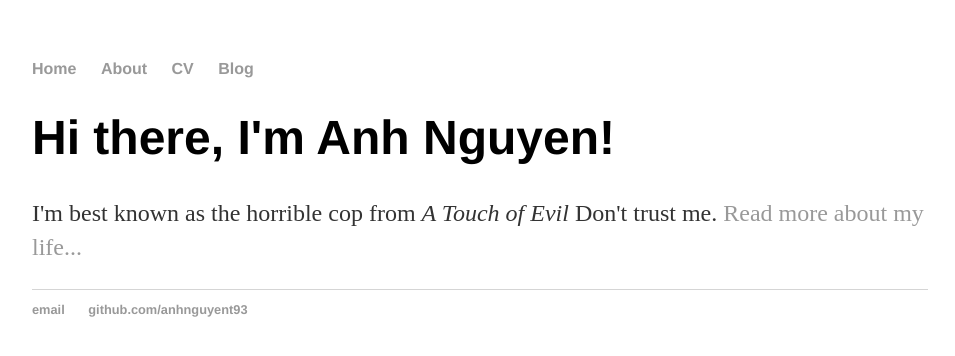
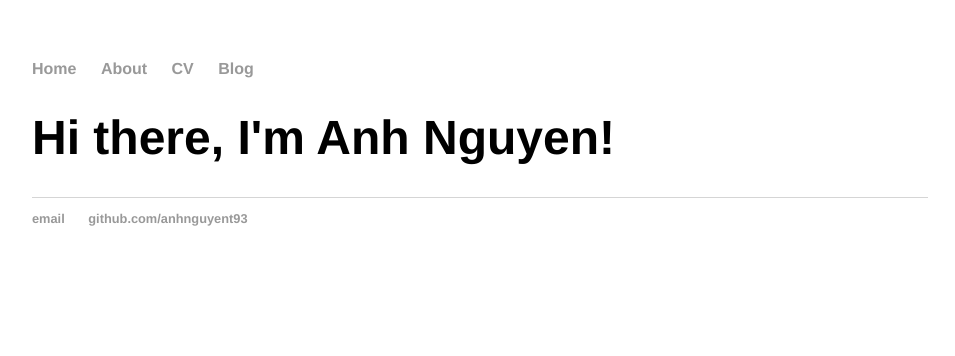
Before and after one commit to anhnguyent93/anhnguyent93.github.io, a Jekyll site: the page built from index.html, in a window 1280 px wide. Shown: the top 356 px of the page, without its empty margins (160-1115 px from the left). Built offline with Jekyll 4.4.1, drawn with Linux system fonts in a browser that asks for light colours.

Commit message:
Update index.html

```diff
--- a/index.html
+++ b/index.html
@@ -1,30 +1,7 @@
-<!DOCTYPE html>
-<html>
-	<head>
-		<title>Anh Nguyen</title>
-		<!-- link to main stylesheet -->
-		<link rel="stylesheet" type="text/css" href="/css/main.css">
-	</head>
-	<body>
-		<nav>
-    		<ul>
-        		<li><a href="/">Home</a></li>
-	        	<li><a href="/about">About</a></li>
-        		<li><a href="/cv">CV</a></li>
-        		<li><a href="/blog">Blog</a></li>
-    		</ul>
-		</nav>
-		<div class="container">
-    		<div class="blurb">
-        		<h1>Hi there, I'm Anh Nguyen!</h1>
-				<p>I'm best known as the horrible cop from <em>A Touch of Evil</em> Don't trust me. <a href="/about">Read more about my life...</a></p>
-    		</div><!-- /.blurb -->
-		</div><!-- /.container -->
-		<footer>
-    		<ul>
-        		<li><a href="mailto:anh.nguyent93@gmail.com">email</a></li>
-        		<li><a href="https://github.com/anhnguyent93">github.com/anhnguyent93</a></li>
-			</ul>
-		</footer>
-	</body>
-</html>
+---
+layout: default
+title: Anh Nguyen
+---
+<div class="blurb">
+	<h1>Hi there, I'm Anh Nguyen!</h1>
+</div><!-- /.blurb -->
```
